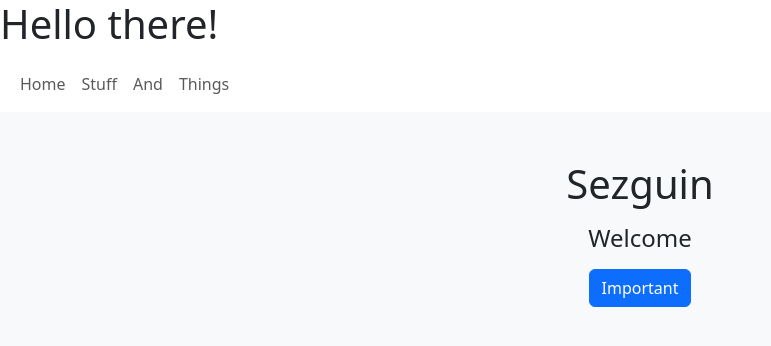
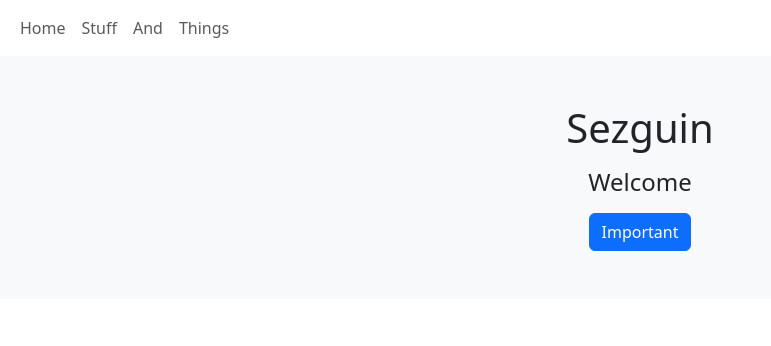
Before and after one commit to Sezguin/sezguin.github.io, a plain HTML site: page index.html in a window 1280 px wide. Shown: the whole page, without its empty margins (0-771 px from the left). Drawn offline with nearby package versions, Linux system fonts and the light colour scheme.

Commit message:
Update index.html

```diff
--- a/index.html
+++ b/index.html
@@ -7,7 +7,6 @@
     <link href="https://cdn.jsdelivr.net/npm/bootstrap@5.3.0-alpha1/dist/css/bootstrap.min.css" rel="stylesheet" integrity="sha384-GLhlTQ8iRABdZLl6O3oVMWSktQOp6b7In1Zl3/Jr59b6EGGoI1aFkw7cmDA6j6gD" crossorigin="anonymous">
   </head>
   <body>
-    <h1>Hello there!</h1>
     <script src="https://cdn.jsdelivr.net/npm/bootstrap@5.3.0-alpha1/dist/js/bootstrap.bundle.min.js" integrity="sha384-w76AqPfDkMBDXo30jS1Sgez6pr3x5MlQ1ZAGC+nuZB+EYdgRZgiwxhTBTkF7CXvN" crossorigin="anonymous"></script>
     <header>
         <!-- Navbar -->
```
